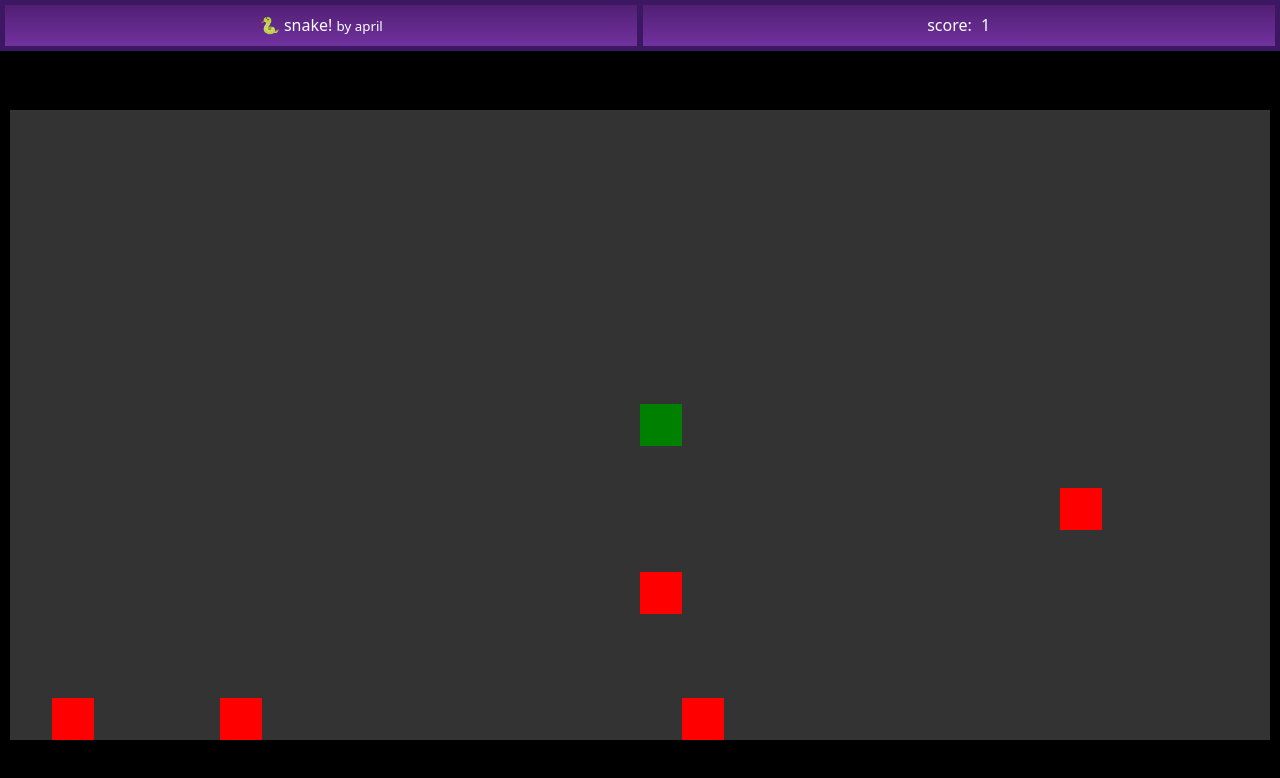
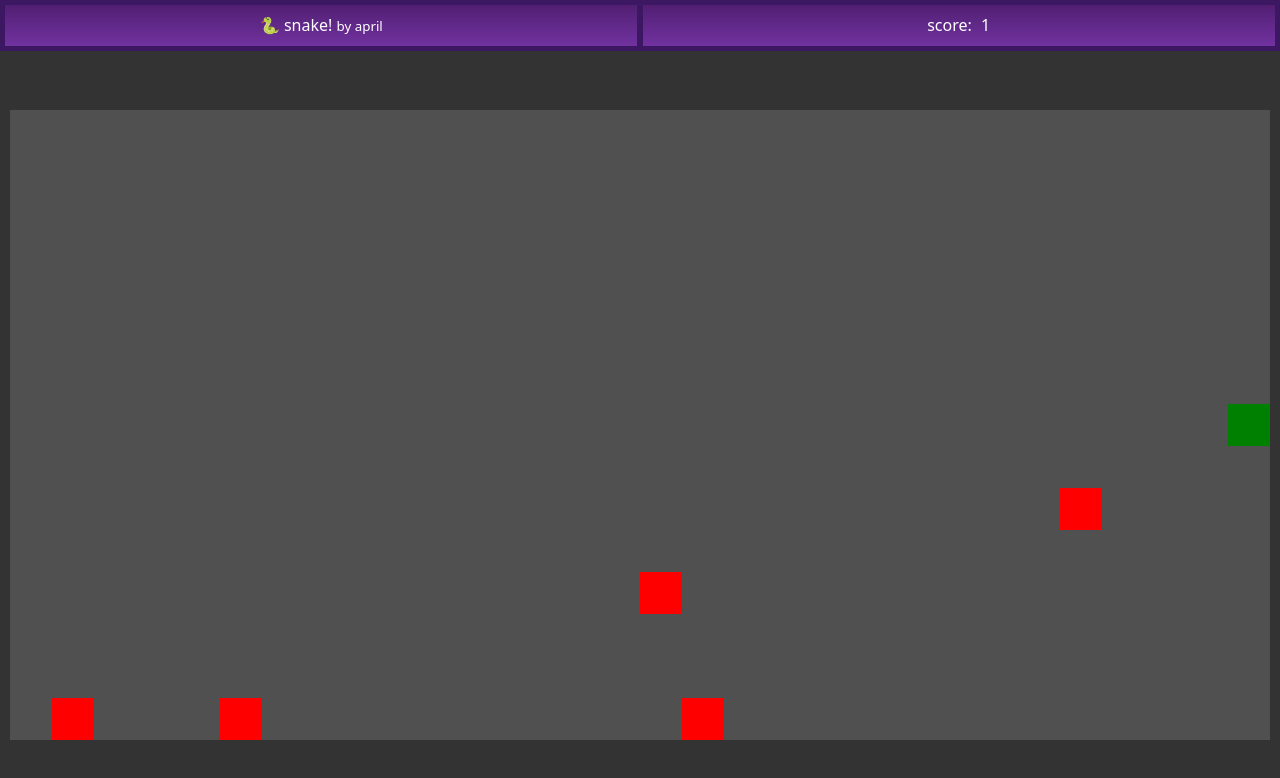
Before and after one commit to april83c/snake, a website with bundled scripts: page packages/frontend-web/public/index.html in a window 1280 px wide. Both pictures are taken after a click on the button "Start". Built offline with nearby package versions, Linux system fonts and the light colour scheme.

Commit message:
frontend-web: smooth snake, requestAnimationFrame, style changes, debug stats

```diff
--- a/packages/frontend-web/package.json
+++ b/packages/frontend-web/package.json
@@ -4,7 +4,8 @@
   "type": "module",
   "scripts": {
     "start": "bun src/scripts/webserver.ts",
-    "build": "bun build src/web.ts --outdir ./public/assets/scripts",
+    "check": "tsc --noEmit",
+    "build": "bun run check && bun build src/web.ts --outdir ./public/assets/scripts",
     "dev": "bun run build --watch & bun start"
   },
   "dependencies": {
--- a/packages/frontend-web/public/assets/styles/index.css
+++ b/packages/frontend-web/public/assets/styles/index.css
@@ -132,6 +132,6 @@ button {
 }
 
 #page-game #mainView {
-	background-color: black;
+	background-color: var(--bg-1);
 	height: 100%;
 }
--- a/packages/frontend-web/src/WebSnake.ts
+++ b/packages/frontend-web/src/WebSnake.ts
@@ -8,24 +8,40 @@ export enum WebSnakeState {
 
 export default class WebSnake {
 	state: WebSnakeState;
+	debugEnabled: boolean;
+	debug: string[];
 
 	game: Snake;
+	previousTickSnakeEnd: Vector2 | null; // for smooth snake
+	previousTickState: SnakeState;
 	inputBuffer: Vector2[];
+
 	minimumTickLength: number;
 	lastTickStarted: number;
+
+	lastFrameTime: number;
 
 	readonly mainView: HTMLCanvasElement;
 	readonly mainViewContext: CanvasRenderingContext2D;
 	mainViewTileSize: number;
+	mainViewFontSize: number;
 	mainViewOffset: Vector2;
 
 	scoreElement: HTMLElement;
 
 	constructor(doc: Document, mainView: HTMLCanvasElement, score: HTMLElement) {
 		this.state = WebSnakeState.Running;
+		this.debugEnabled = false;
+		this.debug = [];
+
 		this.game = new Snake({ x: 30, y: 15 }, 5);
+		this.previousTickSnakeEnd = this.game.snake[this.game.snake.length - 1];
+		this.previousTickState = this.game.state;
+
 		this.minimumTickLength = 16 * 4;
-		this.lastTickStarted = Date.now() - this.minimumTickLength;
+		this.lastTickStarted = performance.now() - this.minimumTickLength;
+
+		this.lastFrameTime = 0;
 
 		// Set up main view
 		this.mainView = mainView;
@@ -37,7 +53,8 @@ export default class WebSnake {
 		}
 
 		// Observe main view size
-		this.mainViewTileSize = 1;
+		this.mainViewTileSize = 2;
+		this.mainViewFontSize = 1;
 		this.mainViewOffset = { x: 0, y: 0 };
 
 		const resizeHandler = () => {
@@ -48,10 +65,13 @@ export default class WebSnake {
 				this.mainView.width / this.game.boardSize.x,
 				this.mainView.height / this.game.boardSize.y
 			));
+			this.mainViewFontSize = this.mainViewTileSize / 2;
+			this.mainViewContext.font = `${this.mainViewFontSize}px system-ui`;
+
 			this.mainViewOffset.x = Math.floor((this.mainView.width - (this.mainViewTileSize * this.game.boardSize.x)) / 2);
 			this.mainViewOffset.y = Math.floor((this.mainView.height - (this.mainViewTileSize * this.game.boardSize.y)) / 2);
 
-			this.render();
+			this.render(0, 0);
 		}
 		resizeHandler();
 
@@ -60,7 +80,8 @@ export default class WebSnake {
 
 		// Listen for input
 		this.inputBuffer = [];
-		doc.addEventListener('keydown', (event) => {
+		const inputListener = (event: KeyboardEvent): void => {
+			if (this.state == WebSnakeState.Stopped) return doc.removeEventListener('keydown', inputListener);
 			let handled = false;
 
 			if (event.key !== undefined) {
@@ -81,6 +102,11 @@ export default class WebSnake {
 						handled = true;
 						this.inputBuffer.push({ x: 0, y: 1 });
 						break;
+					case '=':
+						handled = true;
+						this.debugEnabled = !this.debugEnabled;
+						if (!this.debugEnabled) this.debug = [];
+						break;
 				}
 			} else if (event.keyCode !== undefined) {
 				switch(event.keyCode) {
@@ -100,66 +126,122 @@ export default class WebSnake {
 						handled = true;
 						this.inputBuffer.push({ x: 0, y: 1 });
 						break;
+					case 61:
+						handled = true;
+						this.debugEnabled = !this.debugEnabled;
+						if (!this.debugEnabled) this.debug = [];
+						break;
 				}
 			}
 
 			if (handled) event.preventDefault();
-		})
+		};
+		doc.addEventListener('keydown', inputListener)
 
 		this.scoreElement = score;
 
-		this.mainLoop();
+		this.mainLoop(performance.now());
 	}
 
-	mainLoop() {
-		const tickStarted = Date.now();
+	mainLoop(lastFrameEnded: number) {
+		const delta = Math.max(performance.now() - lastFrameEnded, 0);
+		let frameStarted: number;
+		if (this.debugEnabled) frameStarted = performance.now();
 		switch (this.state) {
 			case WebSnakeState.Stopped:
 				return;
+			// @ts-expect-error This errors because there's a fallthrough case, but it's intentional, so we expect it.
 			case WebSnakeState.Running:
 				// Input and game logic
-				const framesToRun = Math.max(1, (tickStarted - this.lastTickStarted) / this.minimumTickLength);
-				for (let i = 1; i < framesToRun; i++) if (this.game.state == SnakeState.Running) this.game.tick(this.inputBuffer.shift());
+				const ticksToRun = (performance.now() - this.lastTickStarted) / this.minimumTickLength;
+				for (let i = 1; i < ticksToRun; i++) if (this.previousTickState == SnakeState.Running) {
+					this.previousTickState = this.game.state;
+					this.previousTickSnakeEnd = this.game.snake[this.game.snake.length - 1];
+					this.game.tick(this.inputBuffer.shift());
+				}
+
+				if (ticksToRun >= 1) {
+					this.lastTickStarted = performance.now()
+					// Text
+					this.scoreElement.innerText = this.game.snake.length.toString();
+				};
 
 				// Rendering
-				this.render();
-
-				// Text
-				this.scoreElement.innerText = this.game.snake.length.toString();
+				// We can't pass the same sinceLastTick here as for ticksToRun because it needs to be *after* we ticked
+				this.render(delta, performance.now() - this.lastTickStarted);
 			case WebSnakeState.Paused:
 				// Next frame
-				this.lastTickStarted = tickStarted;
-				setTimeout(
-					() => { this.mainLoop() },
-					Math.max(0, this.minimumTickLength - (Date.now() - tickStarted))
-				);
+				if (this.debugEnabled) this.debug.push('Frame time: ' + (performance.now() - frameStarted!).toFixed(2))
+				requestAnimationFrame(lastFrameEnded => { this.mainLoop(lastFrameEnded) });
 				break;
 		}
 	}
 
-	render() {
+	render(delta: number, sinceLastTick: number) {
 		// Rendering (main view)
 		this.mainViewContext.clearRect(0, 0, this.mainView.width, this.mainView.height);
 
 		// Background
-		this.mainViewContext.fillStyle = `#333333`;
+		this.mainViewContext.fillStyle = `#505050`;
 		this.mainViewContext.fillRect(this.mainViewOffset.x, this.mainViewOffset.y, this.mainViewTileSize * this.game.boardSize.x, this.mainViewTileSize * this.game.boardSize.y);
 
 		// Elements
+		// Apples
+		this.mainViewContext.fillStyle = 'red';
 		this.game.apples.forEach(apple => {
-			this.mainViewContext.fillStyle = 'red';
-
 			this.mainViewContext.fillRect(this.mainViewOffset.x + apple.x * this.mainViewTileSize, this.mainViewOffset.y + apple.y * this.mainViewTileSize, this.mainViewTileSize, this.mainViewTileSize);
 		});
 
+		// Snake body
+		this.mainViewContext.fillStyle = 'darkGreen';
 		this.game.snake.slice(1).forEach((snakePiece, index) => {
-			this.mainViewContext.fillStyle = 'darkGreen';
-
 			this.mainViewContext.fillRect(this.mainViewOffset.x + snakePiece.x * this.mainViewTileSize, this.mainViewOffset.y + snakePiece.y * this.mainViewTileSize, this.mainViewTileSize, this.mainViewTileSize);
 		});
 
+		// Move snake end and head smoothly
+		const offset = this.previousTickState == SnakeState.Dead ? 0 : Math.min(Math.max(0, sinceLastTick / this.minimumTickLength), 1);
 		const snakeHead = this.game.snake[0];
+
+		// Snake end
+		if (this.game.snake.length > 1 && this.previousTickSnakeEnd != undefined) {
+			const endVelocity: Vector2 = {
+				x: this.previousTickSnakeEnd.x - this.game.snake[this.game.snake.length - 1].x,
+				y: this.previousTickSnakeEnd.y - this.game.snake[this.game.snake.length - 1].y,
+			}
+
+			const endOffset: Vector2 = {
+				x: endVelocity.x * (offset * -1),
+				y: endVelocity.y * (offset * -1)
+			};
+
+			// Fill style already set from snake body
+			// this.mainViewContext.fillStyle = 'darkGreen';
+			// this.mainViewContext.fillStyle = 'purple';
+			this.mainViewContext.fillRect(this.mainViewOffset.x + (this.previousTickSnakeEnd.x + endOffset.x) * this.mainViewTileSize, this.mainViewOffset.y + (this.previousTickSnakeEnd.y + endOffset.y) * this.mainViewTileSize, this.mainViewTileSize, this.mainViewTileSize);
+		}
+
+		// Snake head
 		this.mainViewContext.fillStyle = 'green';
-		this.mainViewContext.fillRect(this.mainViewOffset.x + snakeHead.x * this.mainViewTileSize, this.mainViewOffset.y + snakeHead.y * this.mainViewTileSize, this.mainViewTileSize, this.mainViewTileSize);
+
+		const headOffset: Vector2 = {
+			x: this.game.snakeVelocity.x * offset,
+			y: this.game.snakeVelocity.y * offset
+		}
+		if (headOffset.x > 0) headOffset.x -= 1;
+		else if (headOffset.x < 0) headOffset.x += 1;
+		else if (headOffset.y > 0) headOffset.y -= 1;
+		else if (headOffset.y < 0) headOffset.y += 1;
+
+		this.mainViewContext.fillRect(this.mainViewOffset.x + (snakeHead.x + headOffset.x) * this.mainViewTileSize, this.mainViewOffset.y + (snakeHead.y + headOffset.y) * this.mainViewTileSize, this.mainViewTileSize, this.mainViewTileSize);
+
+		// Performance stats
+		this.mainViewContext.fillStyle = 'white';
+		if (this.debugEnabled) {
+			this.debug.push('Delta: ' + delta.toFixed(2), 'Since tick: ' + sinceLastTick.toFixed(2), 'Offset: ' + offset.toFixed(2));
+			['Debug (press = to hide/show)', ...this.debug].forEach((text, index) => {
+				this.mainViewContext.fillText(text, this.mainViewOffset.x, this.mainViewOffset.y + (this.mainViewFontSize * (index + 1)));
+			});
+			this.debug = [];
+		}
 	}
 }
```
Also changed, not shown: package.json (+9 -5 lines), packages/frontend-web/src/scripts/webserver.ts (+6 -1 lines), 1 other file.
